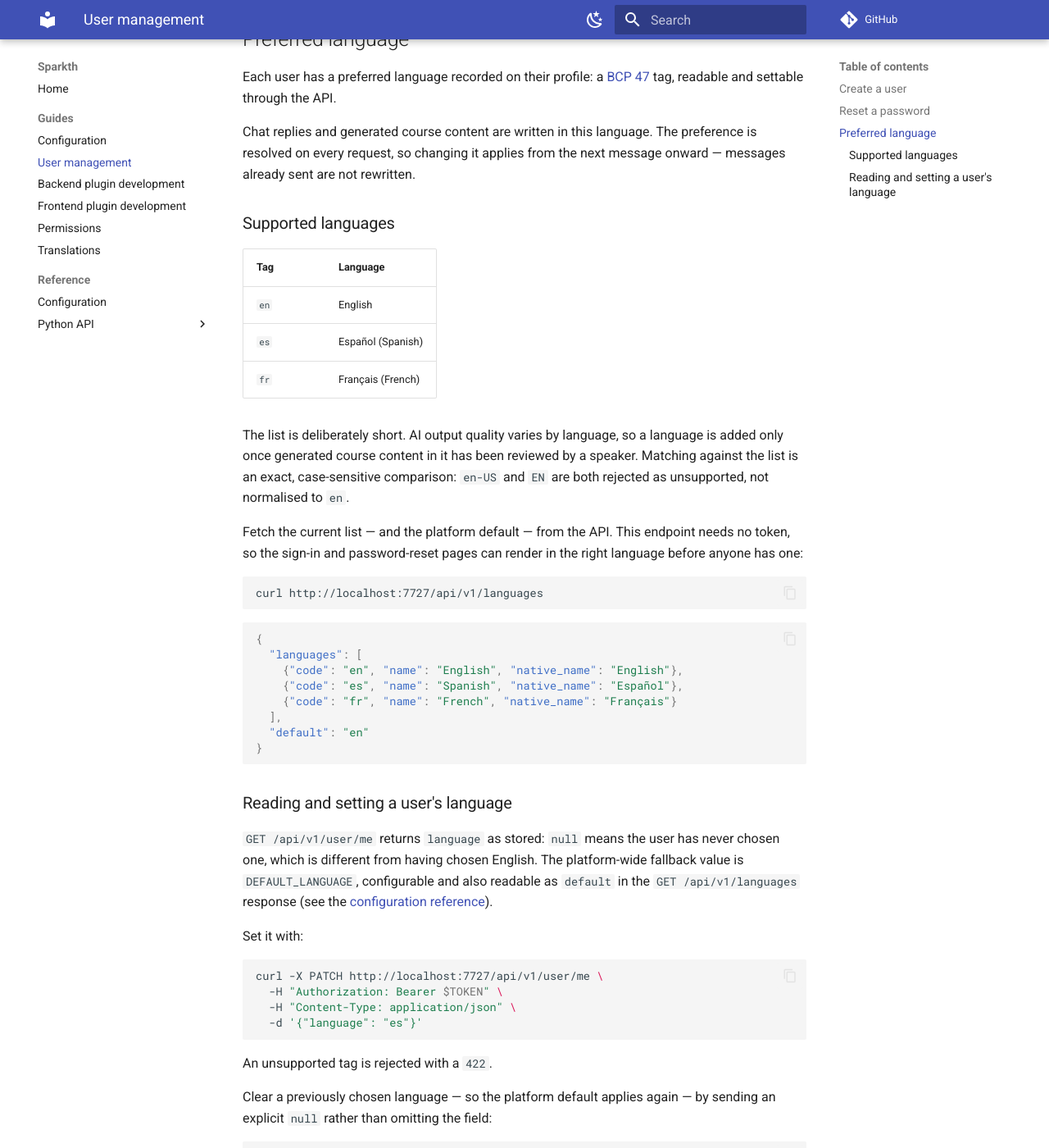
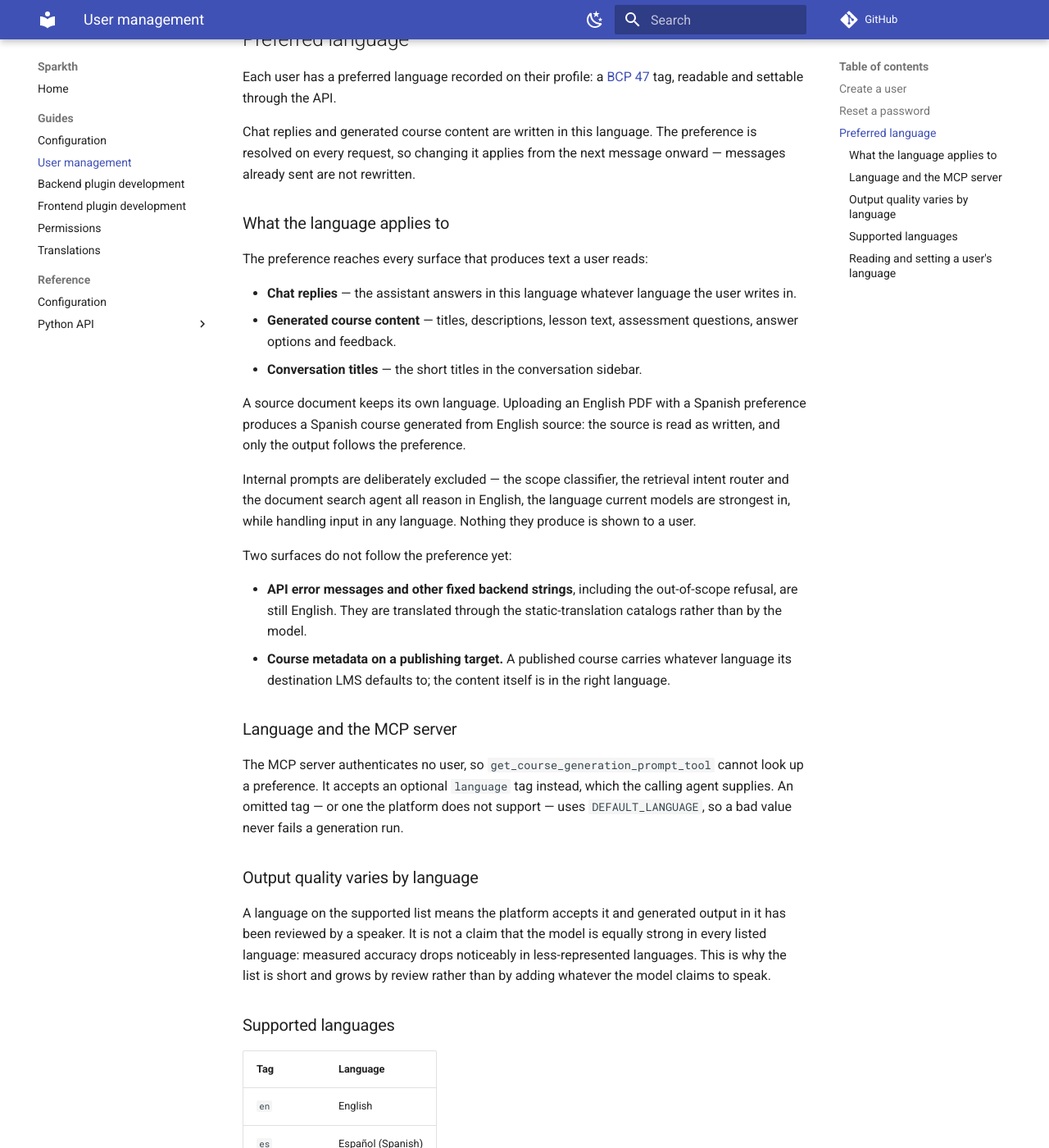
Before and after one commit to edly-io/sparkth, an MkDocs documentation site: the page built from docs/guides/user-management.md, in a window 1280 px wide and 1400 px high, scrolled down 1321 px. Shown: the whole window at 82% size. Built offline with MkDocs 1.6.1 and Material for MkDocs 9.7.7, drawn with Linux system fonts in a browser that asks for light colours; comment, search, counter and statistics services are not loaded.

Commit message:
docs: document the language of AI-generated content
Describes what the preferred-language setting now drives — chat replies, generated course
content and conversation titles — and what it deliberately does not: internal reasoning
prompts, fixed backend strings, and course metadata on a publishing target.

Also records the two things a reader will otherwise get wrong: a source document keeps its
own language, and the MCP path takes an explicit tag because it has no user to resolve a
preference from.

Co-Authored-By: Claude Opus 5 (1M context) <noreply@anthropic.com>

```diff
--- a/docs/guides/user-management.md
+++ b/docs/guides/user-management.md
@@ -63,6 +63,48 @@ through the API.
 Chat replies and generated course content are written in this language. The preference
 is resolved on every request, so changing it applies from the next message onward —
 messages already sent are not rewritten.
+
+### What the language applies to
+
+The preference reaches every surface that produces text a user reads:
+
+- **Chat replies** — the assistant answers in this language whatever language the user
+  writes in.
+- **Generated course content** — titles, descriptions, lesson text, assessment questions,
+  answer options and feedback.
+- **Conversation titles** — the short titles in the conversation sidebar.
+
+A source document keeps its own language. Uploading an English PDF with a Spanish
+preference produces a Spanish course generated from English source: the source is read as
+written, and only the output follows the preference.
+
+Internal prompts are deliberately excluded — the scope classifier, the retrieval intent
+router and the document search agent all reason in English, the language current models
+are strongest in, while handling input in any language. Nothing they produce is shown to
+a user.
+
+Two surfaces do not follow the preference yet:
+
+- **API error messages and other fixed backend strings**, including the out-of-scope
+  refusal, are still English. They are translated through the static-translation
+  catalogs rather than by the model.
+- **Course metadata on a publishing target.** A published course carries whatever
+  language its destination LMS defaults to; the content itself is in the right language.
+
+### Language and the MCP server
+
+The MCP server authenticates no user, so `get_course_generation_prompt_tool` cannot look
+up a preference. It accepts an optional `language` tag instead, which the calling agent
+supplies. An omitted tag — or one the platform does not support — uses
+`DEFAULT_LANGUAGE`, so a bad value never fails a generation run.
+
+### Output quality varies by language
+
+A language on the supported list means the platform accepts it and generated output in it
+has been reviewed by a speaker. It is not a claim that the model is equally strong in
+every listed language: measured accuracy drops noticeably in less-represented languages.
+This is why the list is short and grows by review rather than by adding whatever the model
+claims to speak.
 
 ### Supported languages
 
```
